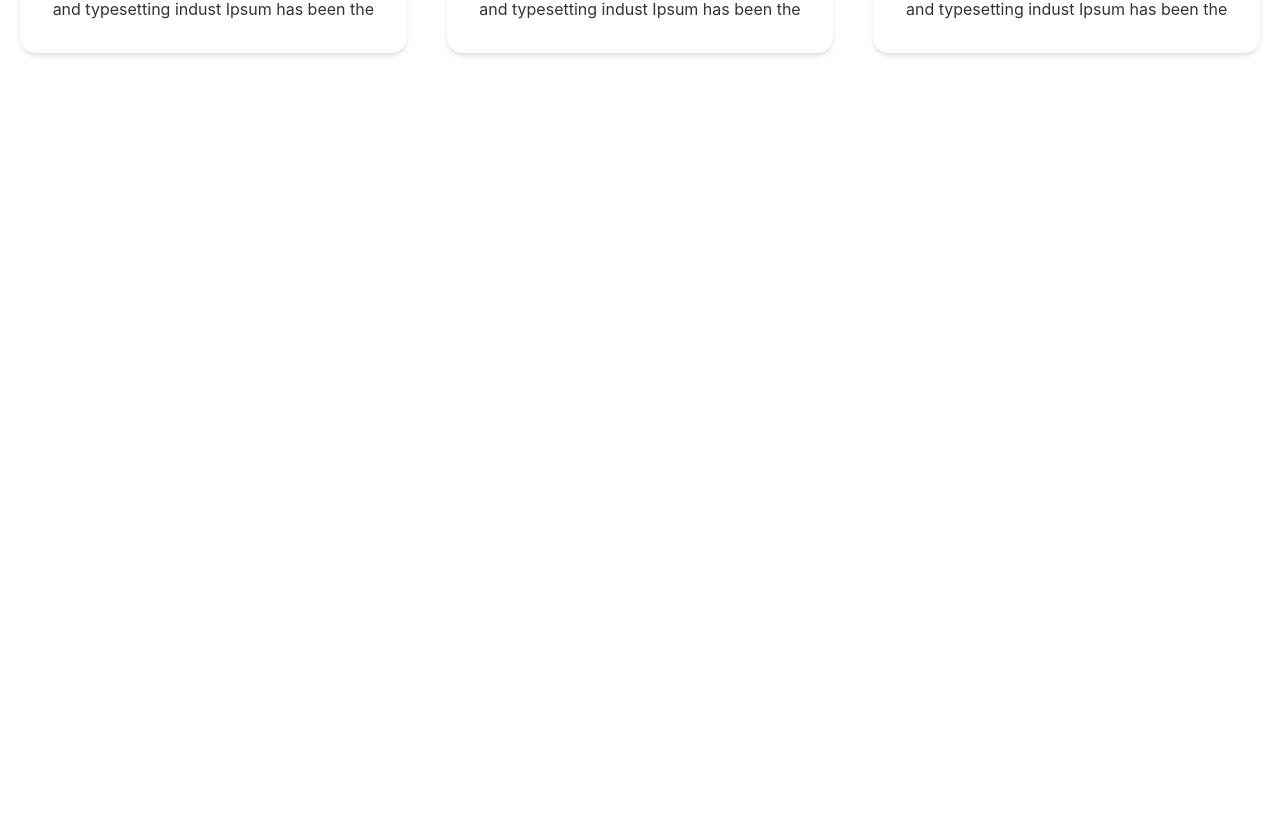
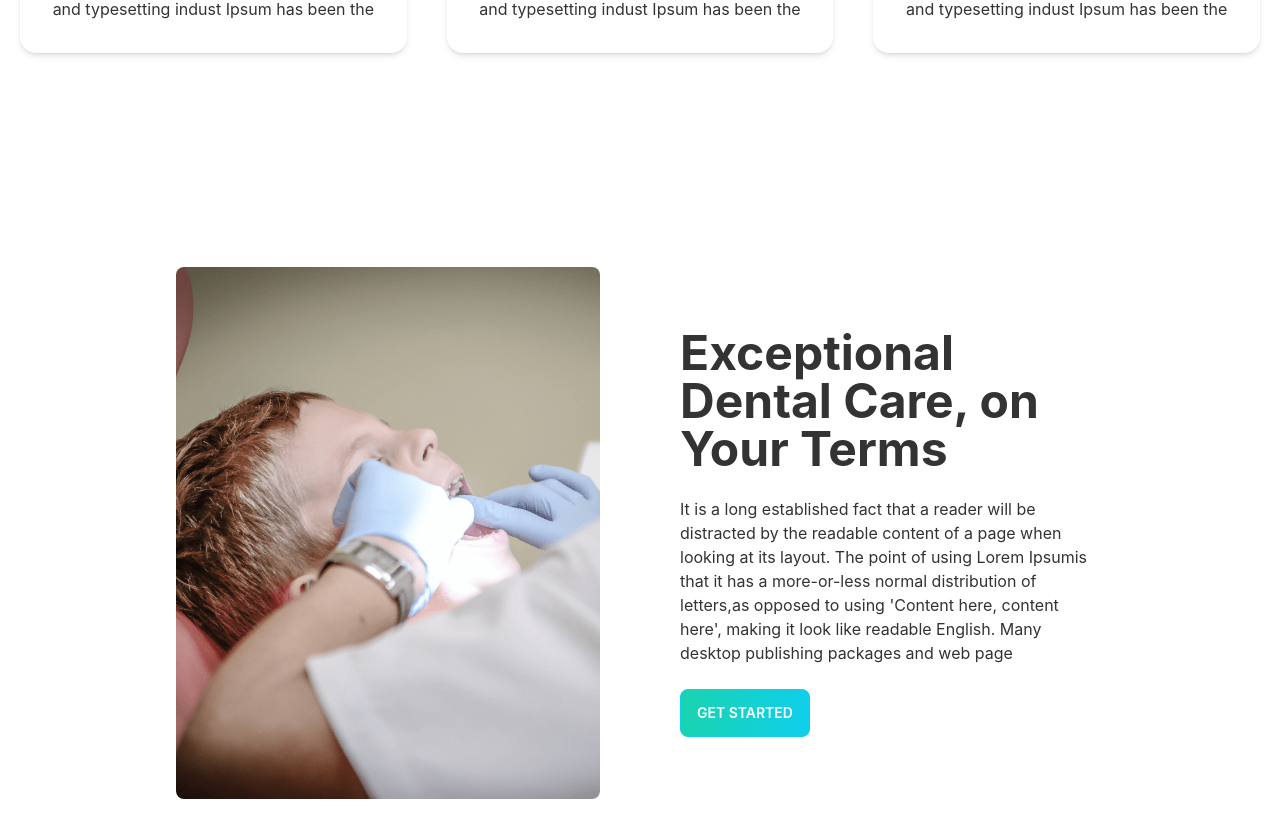
Before and after one commit to ifty03/doctor-portal-client, a React (Create React App) app: page / in a window 1280 px wide. Shown: the part 1637-2474 px from the top of the page. Before the commit the page ends 1730 px from the top, so only its background shows below. Built offline with nearby package versions, Linux system fonts and the light colour scheme.

Commit message:
treatment section added

```diff
--- /dev/null
+++ b/src/Pages/Home/ServiceBanner.js
@@ -0,0 +1,34 @@
+import React from "react";
+import treatment from "../../assets/images/treatment.png";
+
+const ServiceBanner = () => {
+  return (
+    <div class="hero min-h-screen mt-20">
+      <div class="hero-content gap-20 md:mx-12 mx-4  lg:mx-40 grid grid-cols-1 lg:grid-cols-2">
+        <img
+          className="rounded-lg"
+          src={treatment}
+          alt="this is treatment pic"
+        />
+        <div>
+          <h1 class="text-5xl font-bold">
+            Exceptional Dental Care, on Your Terms
+          </h1>
+          <p class="py-6">
+            It is a long established fact that a reader will be distracted by
+            the readable content of a page when looking at its layout. The point
+            of using Lorem Ipsumis that it has a more-or-less normal
+            distribution of letters,as opposed to using 'Content here, content
+            here', making it look like readable English. Many desktop publishing
+            packages and web page
+          </p>
+          <button class="btn btn-primary text-white  bg-gradient-to-r from-secondary to-primary hover:bg-gradient-to-r hover:from-primary hover:to-secondary">
+            Get Started
+          </button>
+        </div>
+      </div>
+    </div>
+  );
+};
+
+export default ServiceBanner;
--- a/src/Pages/Home/Services.js
+++ b/src/Pages/Home/Services.js
@@ -1,5 +1,6 @@
 import React from "react";
 import Service from "./service";
+import ServiceBanner from "./ServiceBanner";
 
 const Services = () => {
   const services = [
@@ -34,6 +35,7 @@ const Services = () => {
           <Service key={service._id} service={service}></Service>
         ))}
       </div>
+      <ServiceBanner />
     </div>
   );
 };
```
